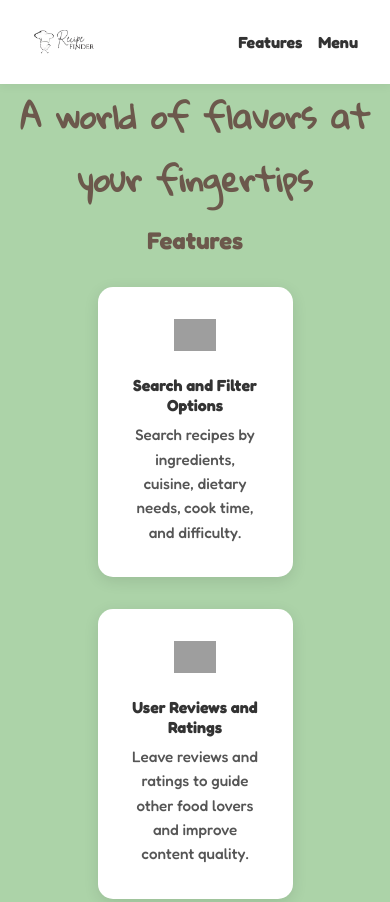
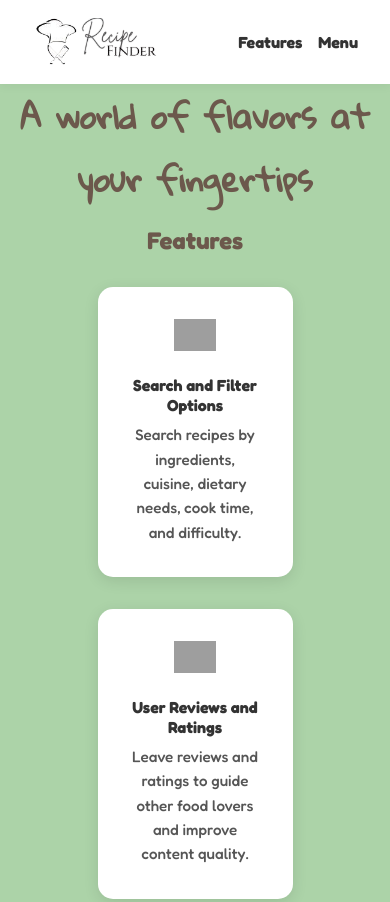
Before and after one commit to Murtaza-stovewala/Reciepe-finder, a plain HTML site: page index.html in a window 390 px wide. Shown: the top 902 px of the page. Drawn offline with Linux system fonts and the light colour scheme; grey boxes are pictures that could not be loaded.

Commit message:
Update styles.css
increase logo size

```diff
--- a/styles.css
+++ b/styles.css
@@ -304,7 +304,7 @@ body, html {
   }
 
   #header-img {
-    height: 1.5rem;
+    height: 3rem;
   }
   .headline {
     font-size: 2rem;
```
